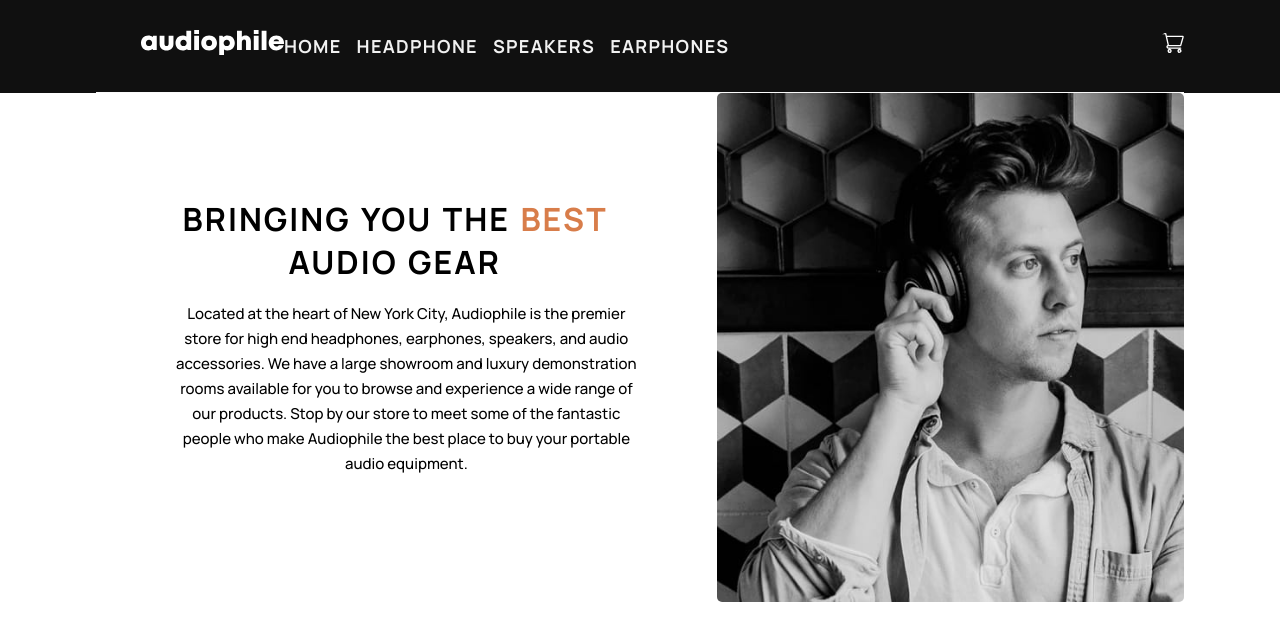
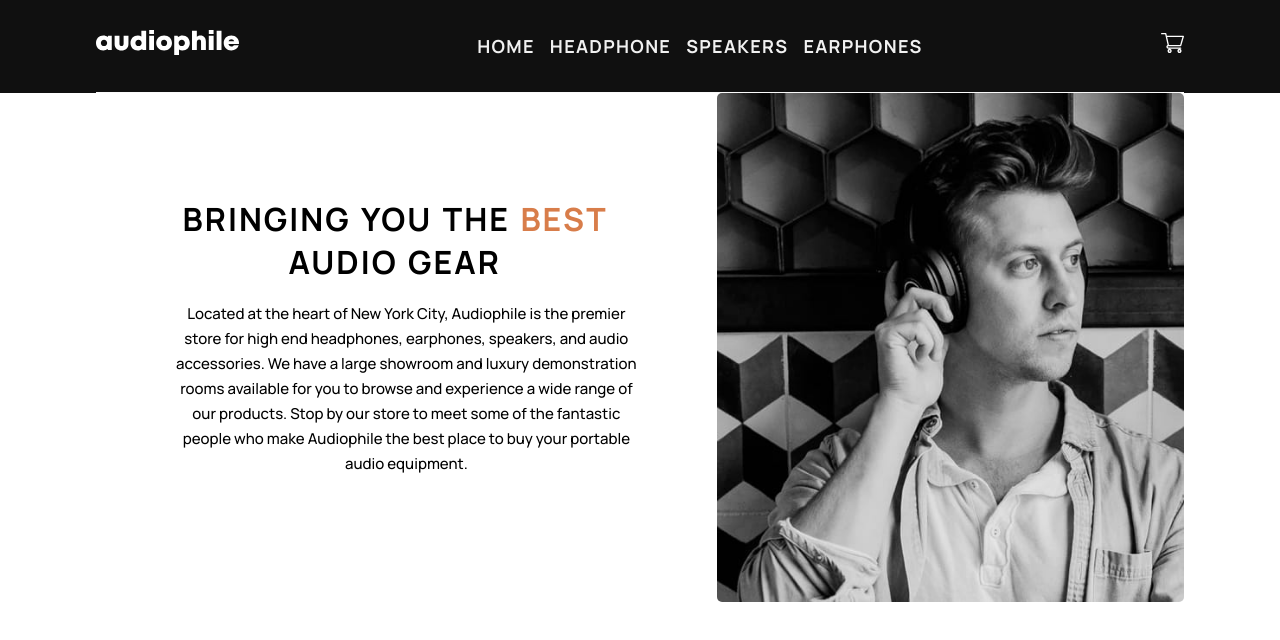
Before and after one commit to Li-Shang-tw/audiophile-ecommerce-website-vue, a Vue app: page / in a window 1280 px wide. Shown: the top 640 px of the page. Built offline with nearby package versions, Linux system fonts and the light colour scheme.

Commit message:
fix navigator deskop layout

```diff
--- a/src/assets/main.css
+++ b/src/assets/main.css
@@ -84,7 +84,7 @@ h6{
     margin:0 auto;
 }
 
-img{
+.round_corner{
     max-width: 100%;
     border-radius: 5px;
 }
--- a/src/components/CallToAction.vue
+++ b/src/components/CallToAction.vue
@@ -1,9 +1,9 @@
 <template>
   <section class="cta container">
     <div class="cta__img">
-      <img v-if="mediaType=='mobile'" src="../../public/assets/shared/mobile/image-best-gear.jpg" alt="cta-img-mobile">
-      <img v-else-if="mediaType=='laptop'" src="../../public/assets/shared/tablet/image-best-gear.jpg" alt="cta-img-laptop">
-      <img v-else-if="mediaType=='desktop'" src="../../public/assets/shared/desktop/image-best-gear.jpg" alt="cta-img-desktop">
+      <img v-if="mediaType=='mobile'" class="round_corner" src="../../public/assets/shared/mobile/image-best-gear.jpg" alt="cta-img-mobile">
+      <img v-else-if="mediaType=='laptop'" class="round_corner" src="../../public/assets/shared/tablet/image-best-gear.jpg" alt="cta-img-laptop">
+      <img v-else-if="mediaType=='desktop'" class="round_corner" src="../../public/assets/shared/desktop/image-best-gear.jpg" alt="cta-img-desktop">
     </div>
     <div class="cta__content">
       <h4 class="cta__content__title">  Bringing you the <strong class="emphasis_word">best</strong>  audio gear
--- a/src/components/TheNavigator.vue
+++ b/src/components/TheNavigator.vue
@@ -80,6 +80,15 @@
 .nav__list__item{
 color:var( --text-heavy);
 }
+
+.nav__logo{
+  margin-left: 0;
+}
+
+.nav__list{
+  margin-left:auto;
+}
+
 }
 
 </style>
```
